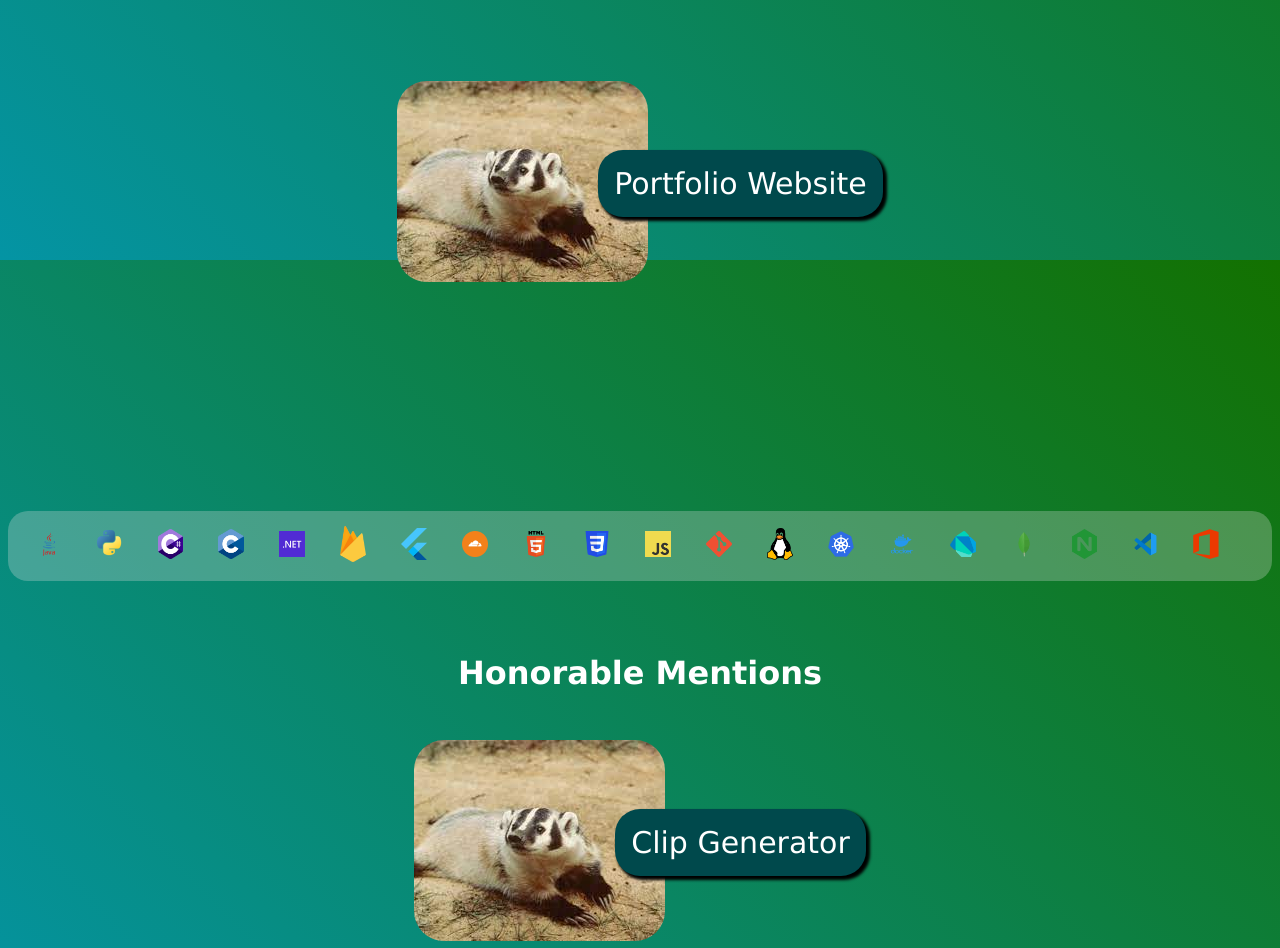
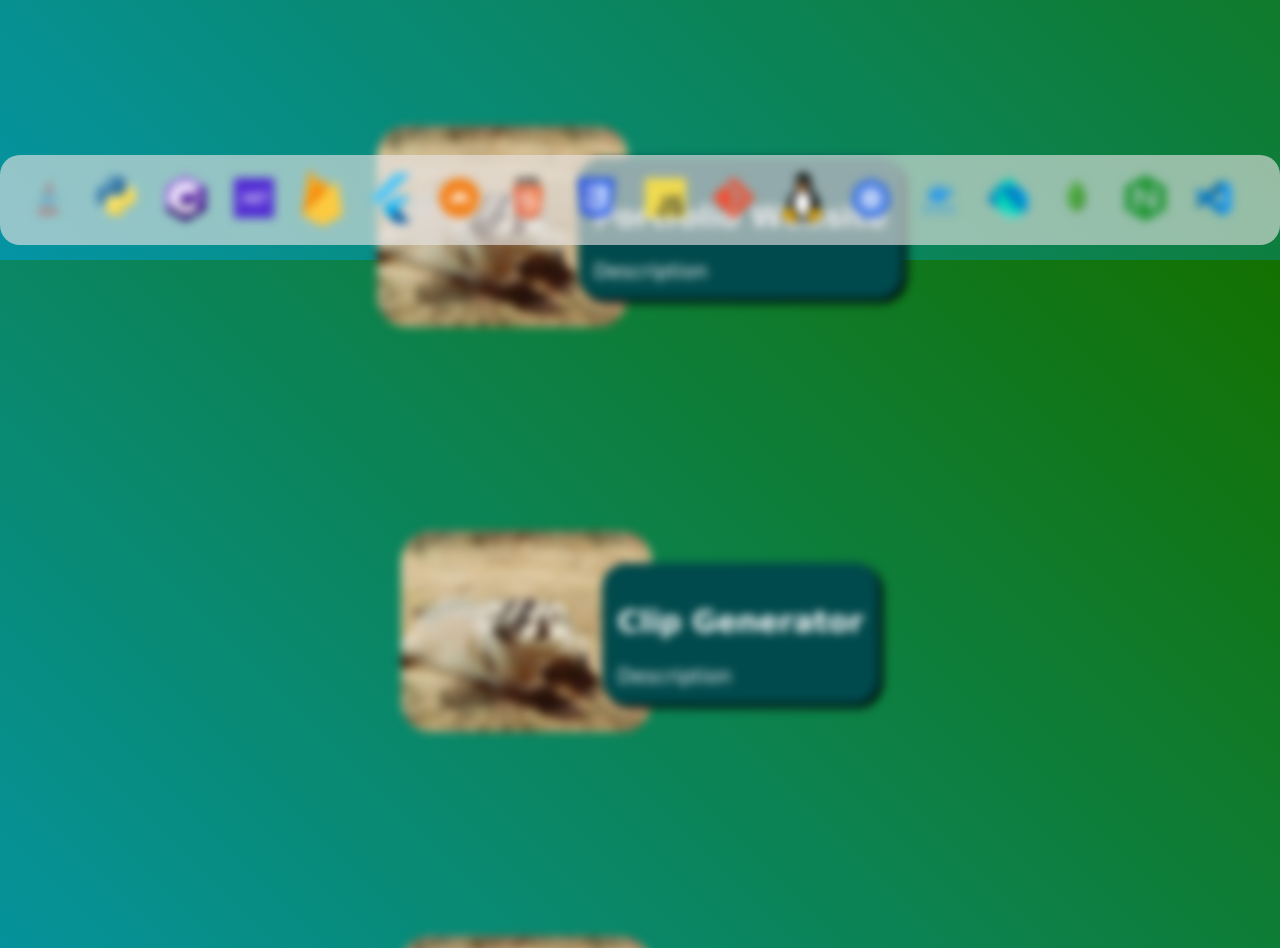
Before and after one commit to rowan-tich/rowantichelaar-website, a plain HTML site: page projects.html in a window 1280 px wide. Shown: the part 540-1488 px from the top of the page. Drawn offline with Linux system fonts and the light colour scheme.

Commit message:
Version 2.8
Projects page just needs to be filled in now

```diff
--- a/projects.html
+++ b/projects.html
@@ -22,121 +22,112 @@
     </div>
 
     <button class="sbopen" onclick="openSB()" style="display:inline-block" id="sbopen">&#9776;</button>
-    <button class="topbtn text" href="index.html">Rowan Tichelaar</button>
+    <button class="topbtn text" href="index.html">Projects</button>
 
-    <h1 class="parent">Featured Projects</h1>
+    <h1 style="min-height: 17vh;"></h1>
 
-    <div class="project-container">
+    <section class="hidden footer">
+        <div class = "logos" id="imageBar">
+            <div class = "logo hiddenLogos">
+                <img src = "images/javaLogo.png" class="blurry" data-set="4,5">
+            </div>
+            <div class = "logo hiddenLogos">
+                <img src = "images/pythonLogo.png" class="blurry" data-set="1,3">
+            </div>
+            <div class = "logo hiddenLogos">
+                <img src = "images/csharpLogo.png" class="blurry" data-set="6">
+            </div>
+            <div class = "logo hiddenLogos">
+                <img src = "images/netLogo.png" class="blurry" data-set="6">
+            </div>
+            <div class = "logo hiddenLogos">
+                <img src = "images/firebaseLogo.png" class="blurry" data-set="1">
+            </div>
+            <div class = "logo hiddenLogos">
+                <img src = "images/flutterLogo.png" class="blurry" data-set="1">
+            </div>
+            <div class = "logo hiddenLogos">
+                <img src = "images/cloudflareLogo.png" class="blurry" data-set="2">
+            </div>
+            <div class = "logo hiddenLogos">
+                <img src = "images/htmlLogo.png" class="blurry" data-set="2">
+            </div>
+            <div class = "logo hiddenLogos">
+                <img src = "images/cssLogo.png" class="blurry" data-set="2">
+            </div>
+            <div class = "logo hiddenLogos">
+                <img src = "images/jsLogo.png" class="blurry" data-set="2">
+            </div>
+            <div class = "logo hiddenLogos">
+                <img src = "images/gitLogo.png" class="blurry" data-set="1,2,3,4,5,6">
+            </div>
+            <div class = "logo hiddenLogos">
+                <img src = "images/linuxLogo.png" class="blurry" data-set="1,2,3">
+            </div>
+            <div class = "logo hiddenLogos">
+                <img src = "images/k8sLogo.png" class="blurry" data-set="3">
+            </div>
+            <div class = "logo hiddenLogos">
+                <img src = "images/dockerLogo.png" class="blurry" data-set="2,3">
+            </div>
+            <div class = "logo hiddenLogos">
+                <img src = "images/dartLogo.png" class="blurry" data-set="1">
+            </div>
+            <div class = "logo hiddenLogos">
+                <img src = "images/mongoLogo.png" class="blurry" data-set="1">
+            </div>
+            <div class = "logo hiddenLogos">
+                <img src = "images/nginxLogo.png" class="blurry" data-set="2">
+            </div>
+            <div class = "logo hiddenLogos">
+                <img src = "images/vsLogo.png" class="blurry" data-set="1,2,3,4,5,6">
+            </div>
+
+        </div>
+    </section>
+
+    <div class="project-container blurry" data-set="1">
         <div class="image">
           <img src="images/badger.jpg" class="rounded-corners">
         </div>
-        <div class="childtext">BadgerPulse</div>
+        <div class="childtext"><h2>BadgerPulse</h2>Description</div>
       </div>
 
-      <div class="project-container">
+      <div class="project-container blurry" data-set="2">
         <div class="image">
           <img src="images/badger.jpg" class="rounded-corners">
         </div>
-        <div class="childtext">Portfolio Website</div>
+        <div class="childtext"><h2>Portfolio Website</h2>Description</div>
       </div>
-
-
-    <section class="hidden">
-        <div class = "logos" id="imageBar">
-            <div class = "logo hiddenLogos">
-                <img src = "images/javaLogo.png">
-            </div>
-            <div class = "logo hiddenLogos">
-                <img src = "images/pythonLogo.png">
-            </div>
-            <div class = "logo hiddenLogos">
-                <img src = "images/csharpLogo.png">
-            </div>
-            <div class = "logo hiddenLogos">
-                <img src = "images/cLogo.png">
-            </div>
-            <div class = "logo hiddenLogos">
-                <img src = "images/netLogo.png">
-            </div>
-            <div class = "logo hiddenLogos">
-                <img src = "images/firebaseLogo.png">
-            </div>
-            <div class = "logo hiddenLogos">
-                <img src = "images/flutterLogo.png">
-            </div>
-            <div class = "logo hiddenLogos">
-                <img src = "images/cloudflareLogo.png">
-            </div>
-            <div class = "logo hiddenLogos">
-                <img src = "images/htmlLogo.png">
-            </div>
-            <div class = "logo hiddenLogos">
-                <img src = "images/cssLogo.png">
-            </div>
-            <div class = "logo hiddenLogos">
-                <img src = "images/jsLogo.png">
-            </div>
-            <div class = "logo hiddenLogos">
-                <img src = "images/gitLogo.png">
-            </div>
-            <div class = "logo hiddenLogos">
-                <img src = "images/linuxLogo.png">
-            </div>
-            <div class = "logo hiddenLogos">
-                <img src = "images/k8sLogo.png">
-            </div>
-            <div class = "logo hiddenLogos">
-                <img src = "images/dockerLogo.png">
-            </div>
-            <div class = "logo hiddenLogos">
-                <img src = "images/dartLogo.png">
-            </div>
-            <div class = "logo hiddenLogos">
-                <img src = "images/mongoLogo.png">
-            </div>
-            <div class = "logo hiddenLogos">
-                <img src = "images/nginxLogo.png">
-            </div>
-            <div class = "logo hiddenLogos">
-                <img src = "images/vsLogo.png">
-            </div>
-            <div class = "logo hiddenLogos">
-                <img src = "images/msofficeLogo.png">
-            </div>
-        </div>
-    </section>
-
-    <div stlye="padding-bottom: 200px"></div>
-
-    <h1 class="parent">Honorable Mentions</h1>
-
-    <div class="project-container">
+    <div class="project-container blurry" data-set="3">
         <div class="image">
           <img src="images/badger.jpg" class="rounded-corners">
         </div>
-        <div class="childtext">Clip Generator</div>
+        <div class="childtext"><h2>Clip Generator</h2>Description</div>
       </div>
 
-      <div class="project-container">
+      <div class="project-container blurry" data-set="4">
         <div class="image">
           <img src="images/badger.jpg" class="rounded-corners">
         </div>
-        <div class="childtext">Poker Analysis</div>
+        <div class="childtext"><h2>Poker Analysis</h2>Description</div>
       </div>
 
-      <div class="project-container">
+      <div class="project-container blurry" data-set="5">
         <div class="image">
           <img src="images/badger.jpg" class="rounded-corners">
         </div>
-        <div class="childtext">Top-Down Zombie Game</div>
+        <div class="childtext"><h2>Definition Finder</h2>Description</div>
       </div>
 
-      <div class="project-container">
+      <div class="project-container blurry" data-set="6">
         <div class="image">
           <img src="images/badger.jpg" class="rounded-corners">
         </div>
-        <div class="childtext">Quizlet Creator</div>
+        <div class="childtext"><h2>Top-Down Zombie Game</h2>Description</div>
       </div>
+
+      <h1 class="header">All projects can be found on my <a href="https://github.com/rowan-tich">GitHub</a></h1>
 
 </body>
 </html>
--- a/projects.js
+++ b/projects.js
@@ -34,17 +34,23 @@ const observer2 = new IntersectionObserver((entries) => {
 const hiddenElemens2 = document.querySelectorAll(".hiddenLogos");
 hiddenElemens2.forEach((el) => observer2.observe(el));
 
-window.addEventListener('scroll', function() {
-    const images = document.querySelectorAll('#imageBar img');
 
-    images.forEach(img => {
-      const imgPosition = img.getBoundingClientRect(); // Get position of the image relative to the viewport
 
-      // Check if the image is outside the viewport
-      if(imgPosition.top < window.innerHeight && imgPosition.bottom >= 0) {
-        img.classList.remove('blur'); // Image is in view, remove blur
-      } else {
-        img.classList.add('blur'); // Image is out of view, add blur
-      }
+
+document.querySelectorAll('.blurry').forEach(div => {
+    div.addEventListener('mouseover', () => {
+      // Split the data-set values and filter out any empty strings
+      const dataSets = div.getAttribute('data-set').split(',').filter(Boolean);
+      // For each data-set value, find matching divs and unblur
+      dataSets.forEach(dataSet => {
+        document.querySelectorAll(`.blurry[data-set*="${dataSet}"]`).forEach(matchingDiv => matchingDiv.classList.add('unblurred'));
+      });
+    });
+
+    div.addEventListener('mouseout', () => {
+      const dataSets = div.getAttribute('data-set').split(',').filter(Boolean);
+      dataSets.forEach(dataSet => {
+        document.querySelectorAll(`.blurry[data-set*="${dataSet}"]`).forEach(matchingDiv => matchingDiv.classList.remove('unblurred'));
+      });
     });
   });
--- a/styles.css
+++ b/styles.css
@@ -40,7 +40,7 @@ h1{
   vertical-align: middle;
   -webkit-box-shadow: 3px 3px 3px 1px #000000;
   box-shadow: 3px 3px 3px 1px #000000;
-  font-size: 30px;
+  font-size: 20px;
   margin-left: -50px;
 }
 
@@ -85,7 +85,7 @@ section{
   position: fixed;
   top: 0;
   left: 0;
-  z-index: 1;
+  z-index: 2;
   overflow: hidden;
 }
 
@@ -179,7 +179,7 @@ section{
 }
 
 .logos{
-  background-color: #dedede49;
+  background-color: #e6e3e3a2;
   border-radius: 20px;
   display: flex;
   align-items: center;
@@ -259,8 +259,9 @@ section{
 img{
   max-width: 200%;
   max-height: 200%;
+}
 
-}
+
 
 
 .container {
@@ -271,7 +272,7 @@ img{
   width: 400px; /* This can be adjusted based on the size of your hexagon */
   height: 500px; /* Adjust this as well to fit the entire hexagon */
   margin: auto;
-  padding: 200px;
+  padding: 70px;
 
 }
 
@@ -344,3 +345,22 @@ img{
   justify-content: center;
   padding-bottom: 200px;
 }
+
+.footer {
+  position: fixed;
+  left: 0;
+  bottom: 0;
+  width: 100%;
+  text-align: center;
+  z-index: 1;
+}
+
+.blurry {
+  filter: blur(5px); /* Initially blurred */
+  transition: filter 0.3s ease;
+}
+
+.unblurred {
+  filter: blur(0); /* Remove blur */
+  transform: scale(1.2);
+}
```
Also changed, not shown: contactme.html (+1 -1 lines), experience.html (+1 -1 lines), resume.html (+1 -1 lines), 1 other file.
